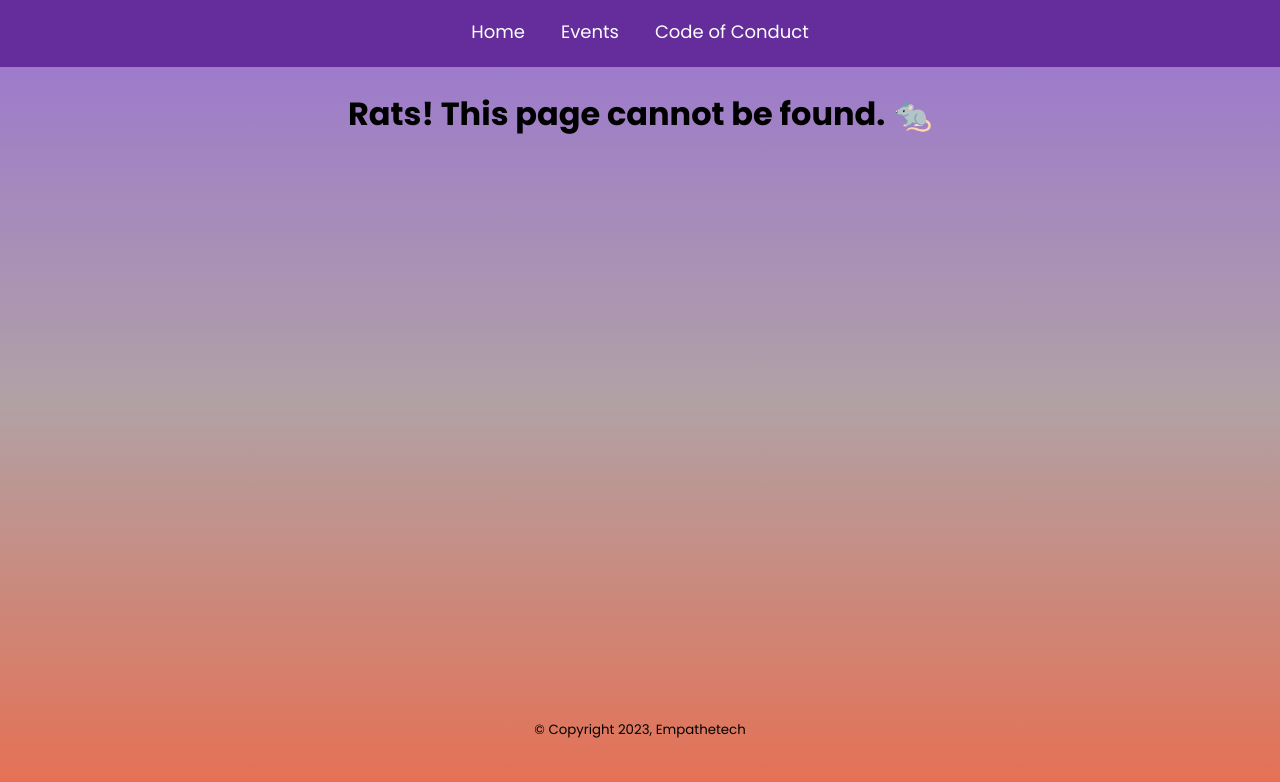
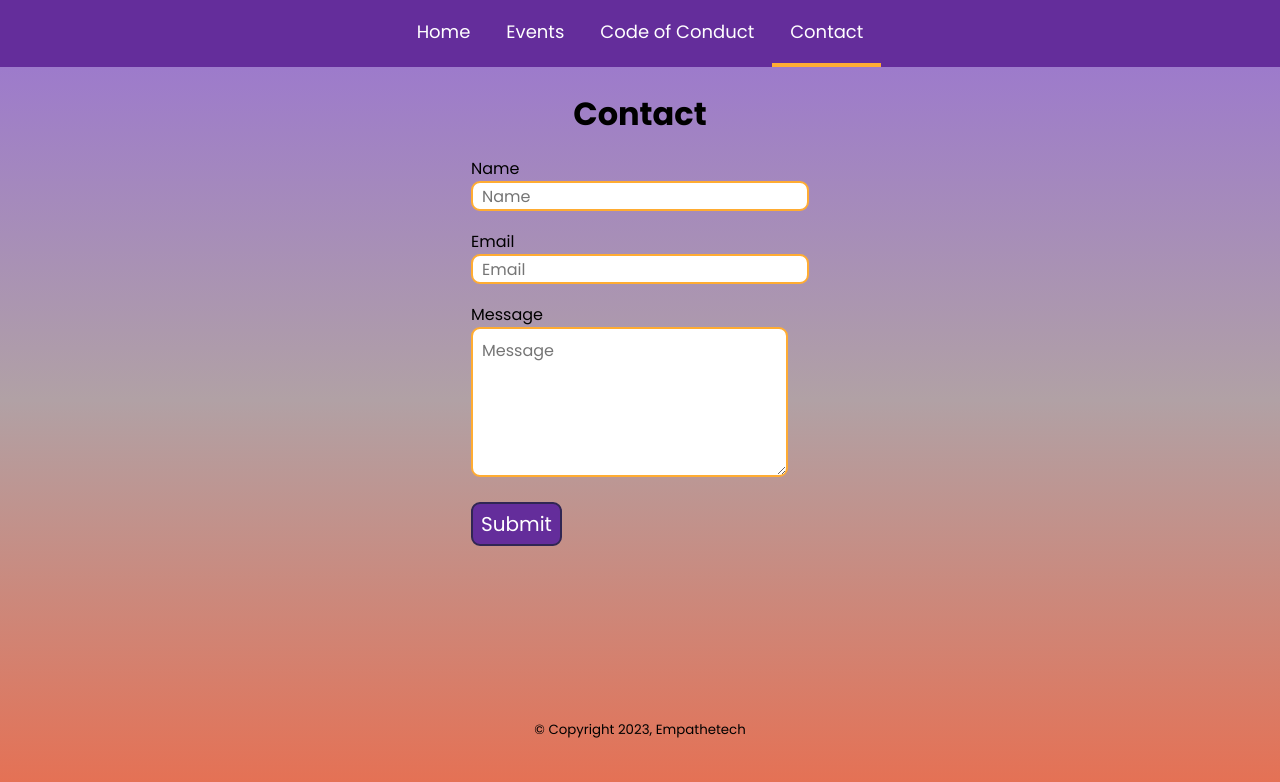
Before and after one commit to empathetech/empathetech.org, a Next.js app: page /contact in a window 1280 px wide. Before the commit this address had no page. Shown: the top 782 px of the page. Built offline with nearby package versions, Linux system fonts and the light colour scheme.

Commit message:
Add basic form UI

```diff
--- /dev/null
+++ b/src/components/formInput/FormInput.tsx
@@ -0,0 +1,30 @@
+import styles from "./formInput.module.css"
+
+export const FormInput = ({
+	label,
+	inputType = "text",
+	placeholder,
+	onChange,
+	isRequired = false,
+}: {
+	label: string
+	inputType?: string
+	placeholder: string
+	onChange: (e: any) => void
+	isRequired?: boolean
+}) => {
+	return (
+		<div className={styles.inputWrapper}>
+			<label className={styles.label} htmlFor={label}>
+				{label}
+			</label>
+			<input
+				className={styles.input}
+				type={inputType}
+				placeholder={placeholder}
+				onChange={onChange}
+				required={isRequired}
+			/>
+		</div>
+	)
+}
--- /dev/null
+++ b/src/components/formInput/formInput.module.css
@@ -0,0 +1,20 @@
+.inputWrapper {
+	padding-bottom: var(--size-s);
+}
+
+.label {
+	display: block;
+}
+
+.input {
+	min-width: 280px;
+	height: var(--size-m);
+	border-radius: var(--border-radius-semi-rounded);
+	border: 2px solid var(--color-yellow);
+	padding: var(--size-xs);
+	font: unset;
+}
+
+.input:focus {
+	outline-color: var(--color-pale-pink);
+}
--- a/src/components/index.ts
+++ b/src/components/index.ts
@@ -3,8 +3,10 @@ export { Button } from "./button/Button"
 export { Calendar } from "./calendar/Calendar"
 export { CodeOfConductText } from "./codeOfConductText/CodeOfConductText"
 export { Footer } from "./footer/Footer"
+export { FormInput } from "./formInput/FormInput"
 export { HomePageHeader } from "./homePageHeader/HomePageHeader"
 export { Layout } from "./layout/Layout"
 export { LinkButton } from "./linkButton/LinkButton"
 export { NavigationBar } from "./navigationBar/NavigationBar"
+export { TextAreaInput } from "./textareaInput/TextareaInput"
 export { TextBlock } from "./textBlock/TextBlock"
--- a/src/components/navigationBar/NavigationBar.tsx
+++ b/src/components/navigationBar/NavigationBar.tsx
@@ -26,6 +26,10 @@ const pages: PageType[] = [
 		path: CODE_OF_CONDUCT_PAGE_PATH,
 		name: CODE_OF_CONDUCT_PAGE_NAME,
 	},
+	{
+		path: "/contact",
+		name: "Contact",
+	},
 ]
 
 export const NavigationBar: React.FC = () => {
--- /dev/null
+++ b/src/components/textareaInput/TextareaInput.tsx
@@ -0,0 +1,30 @@
+import styles from "./textareaInput.module.css"
+
+export const TextAreaInput = ({
+	label,
+	placeholder,
+	onChange,
+	isRequired = false,
+	id,
+}: {
+	label: string
+	placeholder: string
+	onChange: (e: any) => void
+	isRequired?: boolean
+	id: string
+}) => {
+	return (
+		<div className={styles.inputWrapper}>
+			<label className={styles.label} htmlFor={id}>
+				{label}
+			</label>
+			<textarea
+				className={styles.input}
+				placeholder={placeholder}
+				onChange={onChange}
+				required={isRequired}
+				id={id}
+			/>
+		</div>
+	)
+}
--- /dev/null
+++ b/src/components/textareaInput/textareaInput.module.css
@@ -0,0 +1,21 @@
+.inputWrapper {
+	padding-bottom: var(--size-s);
+}
+
+.label {
+	display: block;
+}
+
+.input {
+	min-width: 300px;
+	min-height: 150px;
+	height: var(--size-m);
+	border-radius: var(--border-radius-semi-rounded);
+	border: 2px solid var(--color-yellow);
+	padding: var(--size-xs);
+	font: unset;
+}
+
+.input:focus {
+	outline-color: var(--color-pale-pink);
+}
--- /dev/null
+++ b/src/pages/contact.tsx
@@ -0,0 +1,46 @@
+import Head from "next/head"
+import React, { useState } from "react"
+import styles from "@/styles/page.module.css"
+import { Button, Calendar, FormInput, TextAreaInput } from "@/components"
+
+export default function Contact() {
+	const [name, setName] = useState("")
+	const [email, setEmail] = useState("")
+	const [message, setMessage] = useState("")
+
+	const onSubmit = () => {
+		console.log("submit functionality to go here")
+	}
+
+	return (
+		<>
+			<Head>
+				<title>Contact</title>
+				<meta name="description" content="Empathetech events calendar" />
+				<meta name="viewport" content="width=device-width, initial-scale=1" />
+				<link rel="icon" href="/favicon.ico" />
+			</Head>
+			<h1>{"Contact"}</h1>
+			<div>
+				<FormInput
+					label="Name"
+					placeholder="Name"
+					onChange={(e) => setName(e.value)}
+				/>
+				<FormInput
+					label="Email"
+					placeholder="Email"
+					onChange={(e) => setEmail(e.value)}
+					isRequired
+				/>
+				<TextAreaInput
+					label="Message"
+					placeholder="Message"
+					onChange={(e) => setMessage(e.value)}
+					id="message"
+				/>
+				<Button onClick={onSubmit}>Submit</Button>
+			</div>
+		</>
+	)
+}
```
